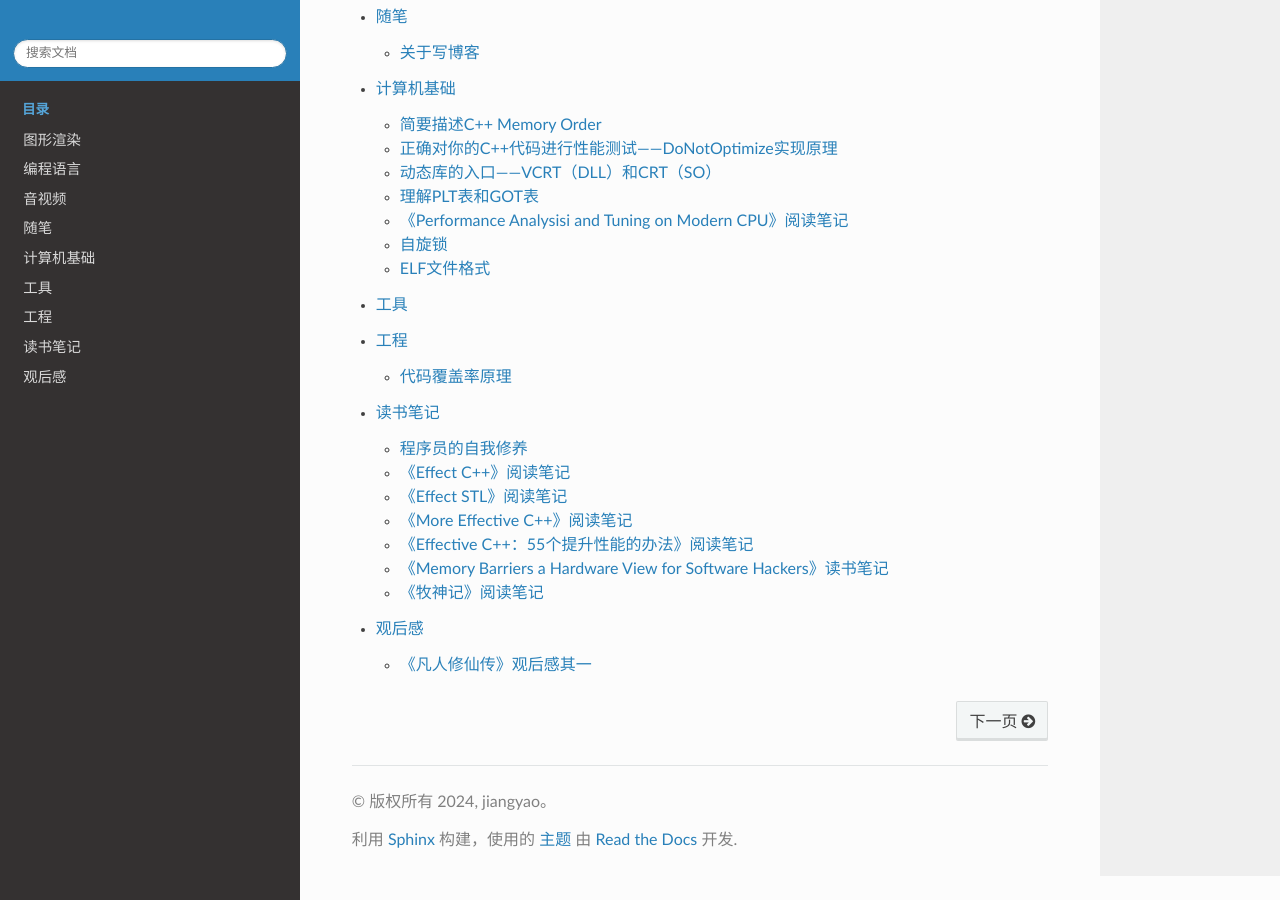
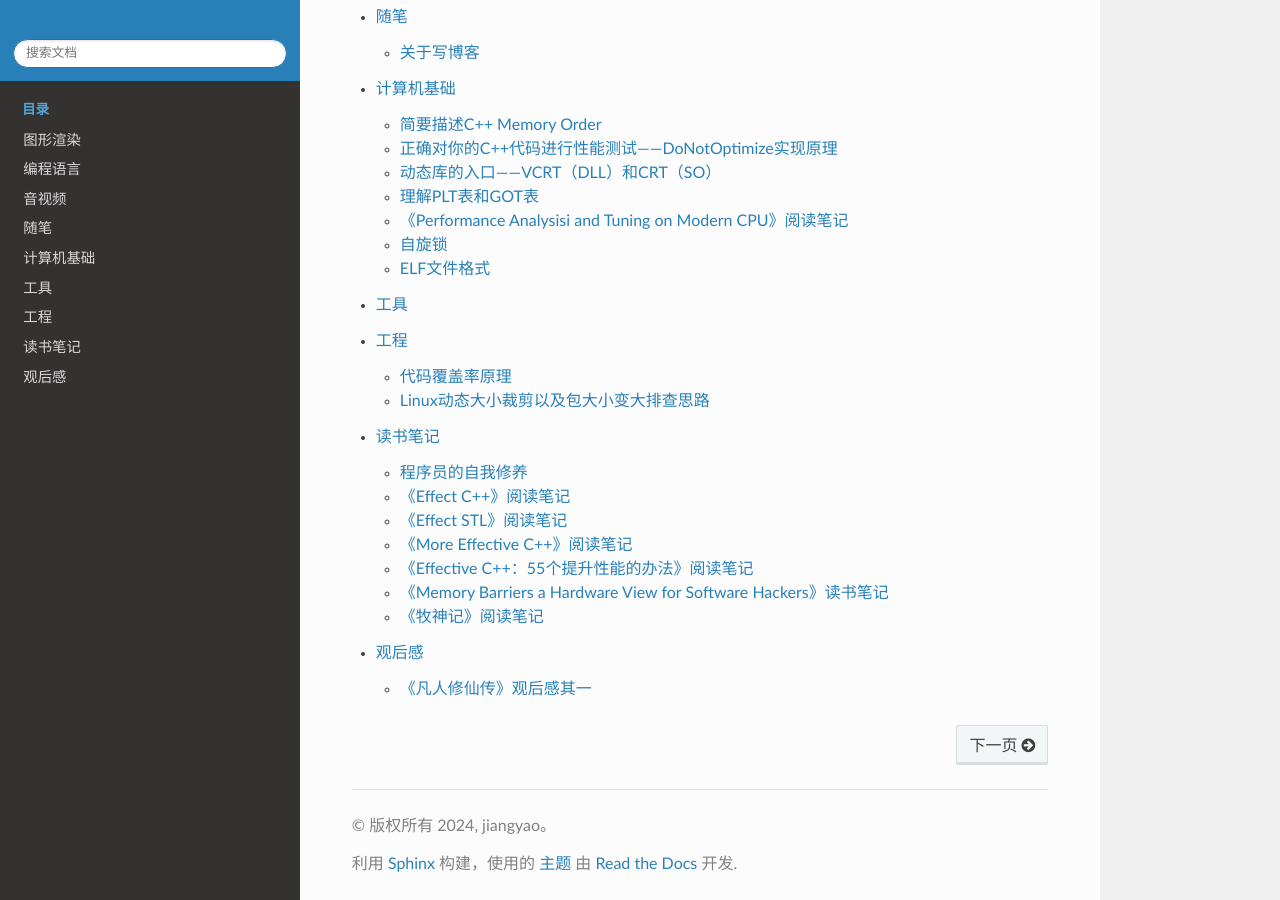
Before and after one commit to grayondream/MyNote, a Sphinx documentation site: the page built from source/index.rst, in a window 1280 px wide and 900 px high, scrolled down 980 px. Built offline with Sphinx 7.4.7 and the Read the Docs theme 3.1.0, drawn with Linux system fonts in a browser that asks for light colours; some of the changed lines change nothing that is shown.

Commit message:
feat: Liunx排查包大小

````diff
--- a/source/docs/工程/Linux动态大小裁剪以及包大小变大排查思路.md
+++ b/source/docs/工程/Linux动态大小裁剪以及包大小变大排查思路.md
@@ -231,6 +231,38 @@
 
 &emsp;&emsp;从上面的结果来看我们上面大部分操作都可以减少二进制，而且效果明显，我们的库从最开始的57400Byte减少到了6008Byte。能够看到成效是非常明显的。但是本来预期能够降低包大小的操作没有降低包大小的同时，反而增加了包大小这是为什么。
 
-&emsp;&emsp;下面我们就简单排查下。
+
+>&emsp;&emsp;实际工程中往往限制导出符号比较能够降低包大小，上面的实验没有降低包大小的原因是因为我们的测试代码非常简单函数太少，因此包大小的优化效果不是很明显。以及一些其他参数没有降低包大小的原因也是因为我们的测试代码比较简单。
 
 ## 2.1 包大小排查思路
+&emsp;&emsp;下面我们就简单排查下。
+&emsp;&emsp;根据上面的数据我们能够看到有两个选项导致了包大小变大，分别是```-O3```和```gc-sections```，前者是因为该选项更倾向于优化性能而牺牲存储空间，因此已经有明确的结论不需要我们去排查。但是我们期望```gc-sections```等选项带来的是包大小优化，但是事实却不是如此。
+&emsp;&emsp;首先，对于一个二进制动态库，其有不同的section组成，为了确认包大小变大的原因我们首先要做的是确认是哪个section变大了。因此我们使用```objdump -h```工具拆分二进制包来确认哪个部分增大了。下面是拆分得到的结果：
+```
+27 .debug_aranges     00000080 0000000000000000 DEBUG
+30 .debug_line        000005f1 0000000000000000 DEBUG
+31 .debug_str         00003bbe 0000000000000000 DEBUG
+33 .debug_ranges      00000180 0000000000000000 DEBUG
+
+27 .debug_aranges     00000110 0000000000000000 DEBUG
+30 .debug_line        0000055f 0000000000000000 DEBUG
+31 .debug_str         00003bae 0000000000000000 DEBUG
+33 .debug_ranges      000000f0 0000000000000000 DEBUG
+```
+
+&emsp;&emsp;从上面的拆包能够看到增加的主要是调试信息。而这部分调试信息在后续的```strip```中已经被删除了，因此影响我们最终产物大小的额外因素已经被排除了。如果希望知道具体增大了什么可以通过相关的提取对应section的信息来确认哪一部分增大了。
+
+&emsp;&emsp;上面的排查路径其实不是很典型，因为一般情况下包大小都是因为代码引起的
+
+&emsp;&emsp;下面简单描述下如何排查包大小问题：
+1. 首先，对比的产物一定是相同编译参数下的最终产物，使用两个带调试信息的不同编译参数的包对比没有意义(因此排查的前提是代码相同编译参数不同或者编译参数相同代码更改)；
+2. 准备好后，使用```objdump -h```分析不同section的大小，来确认方向：
+   - 不同section对应不同的数据，一般情况下比较容易出现增大的是data和text段
+   - ```.text```: 代码段，包含可执行指令。 如果包大小增加主要是 .text section 变大，则需要关注代码优化。
+   - ```.rodata```: 只读数据段，包含字符串常量、只读变量等。 大量的字符串常量或嵌入式资源会增加此 section 的大小。
+   - ```.data```: 已初始化数据段，包含已初始化的全局变量和静态变量。 大的静态数组或全局变量会增加此 section 的大小。
+3. 明确具体包大小变化比较大的section后，可以尝试对比代码变动来初步确定变大的根本原因，如果无法确定则继续；
+4. 使用命令```nm -CS <your_binary> | sort -rnk1 ```对代码段和数据段进行排序，然后对比不同版本之间的差异。
+5. 找到差异的具体部分之后再使用```objdump -d```反汇编并对比源码来确认最终原因。
+
+>emsp;&emsp;需要注意的是，有些博客会推荐使用```bloaty```，个人建议如果能够通过该工具排查发现数据异常，推荐直接使用linux native的工具链。（在实际项目中发现```bloaty```似乎统计的不是很准确。）
--- a/source/docs/工程/index.rst
+++ b/source/docs/工程/index.rst
@@ -6,3 +6,4 @@
    :caption: 工程
 
    代码覆盖率原理
+   Linux动态大小裁剪以及包大小变大排查思路
````
